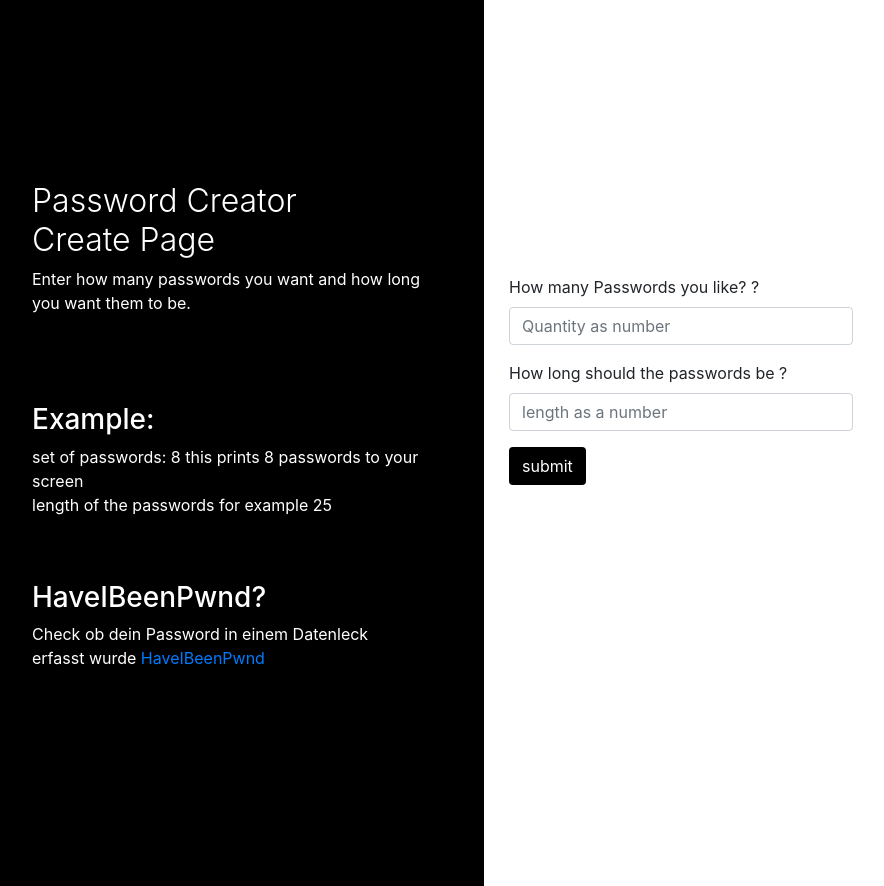
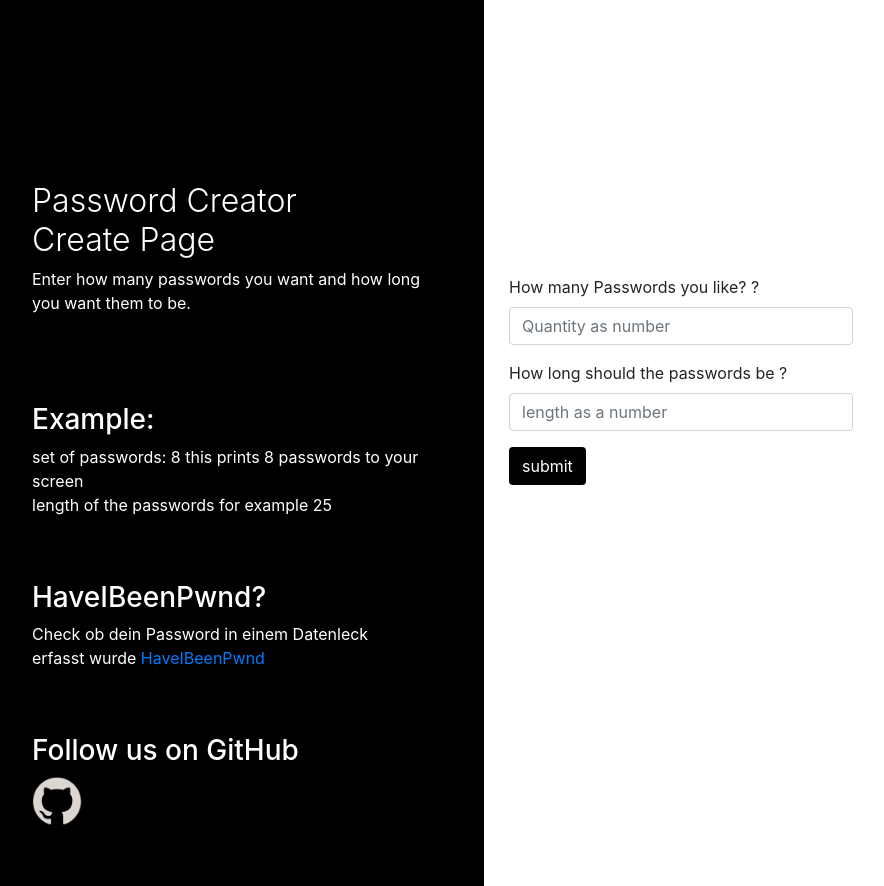
Before and after one commit to RiseofRice/password-Creator, a Flask app: page / in a window 1280 px wide. Shown: the whole page, without its empty margins (28-912 px from the left). Run offline with Flask 3, Linux system fonts and the light colour scheme; some libraries are stand-ins or nearby versions.

Commit message:
picture didnt work quite well but commit anyways

```diff
--- a/templates/index.html
+++ b/templates/index.html
@@ -40,6 +40,13 @@
         <a href="http://localhost:8080/breach">HaveIBeenPwnd</a>
       </p>
       <br />
+      <br>
+      <div>
+        <h3>Follow us on GitHub</h3>
+        <a href="https://github.com/your-repo" target="_blank">
+          <img src="../static/img/github-mark.png" alt="GitHub Logo" style="width:50px;height:50px; filter: invert(100%);">
+        </a>
+      </div>
 
     </div>
   </div>
```
Also changed, not shown: static/img/github-mark.png (added), 2 other files.
